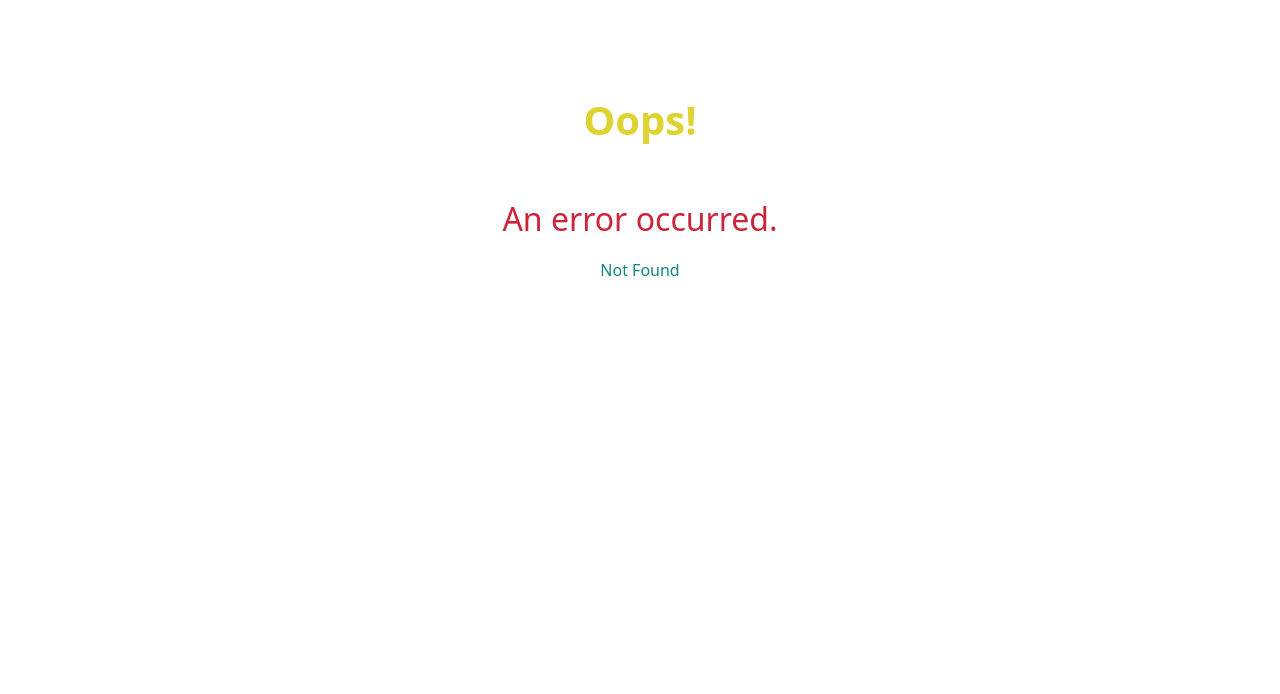
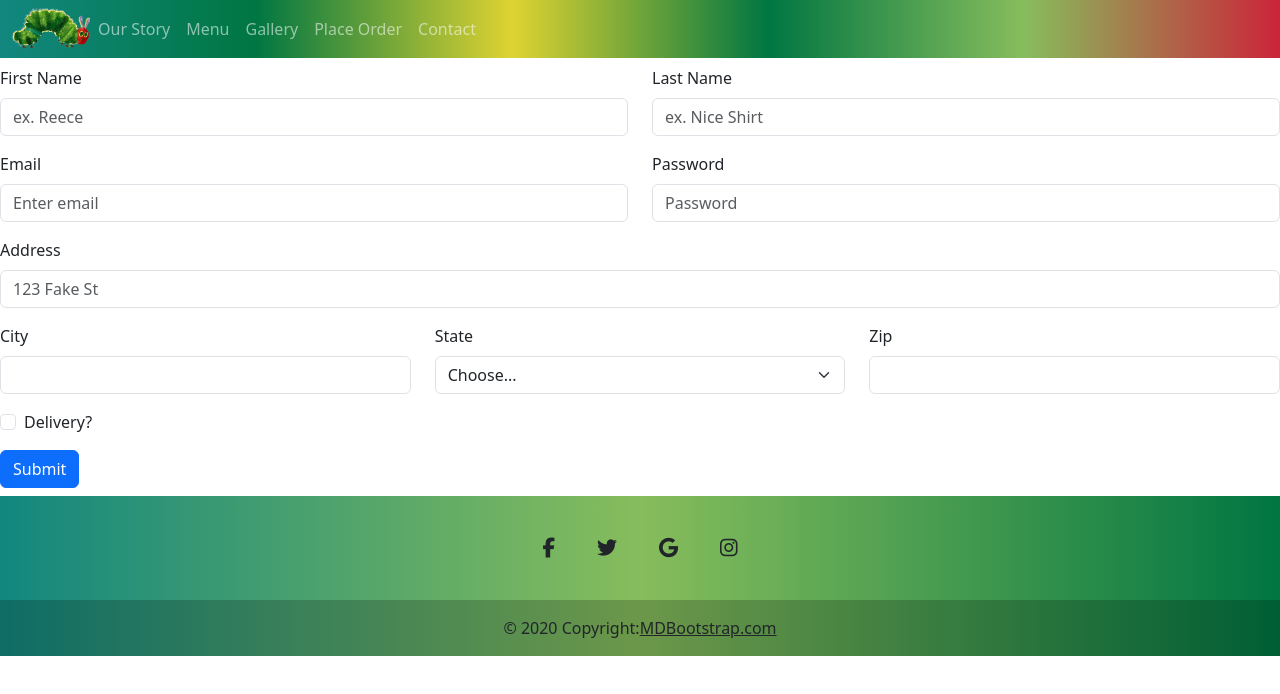
Before and after one commit to CJMiller17/random-restaurant, a React (Vite) app: page /order in a window 1280 px wide. Before the commit this address had no page. Shown: the top 694 px of the page. Built offline with nearby package versions, Linux system fonts and the light colour scheme.

Commit message:
Added Features

```diff
--- a/package.json
+++ b/package.json
@@ -9,7 +9,7 @@
     "preview-build": "vite preview --outDir docs"
   },
   "dependencies": {
-    "axios": "^1.6.8",
+    "axios": "^1.7.2",
     "bootstrap": "^5.3.3",
     "mdb-react-ui-kit": "^8.0.0",
     "react": "^18.2.0",
--- a/src/Menu.jsx
+++ b/src/Menu.jsx
@@ -8,27 +8,26 @@ function Menu() {
 
   useEffect(() => {
     axios
-      .get(
-        "https://raw.githubusercontent.com/bootcamp-students/random-restaurant-json/main/foodList.json"
-      )
+      .get("http://127.0.0.1:8000/foodItem")
       .then(function (foodie) {
         console.log(foodie);
         setFoodie(foodie.data);
       })
       .catch(function (spoiledFood) {
         console.log("Foodie error: ", spoiledFood);
-      })
+      });
   }, []);
   useEffect(() => {
     console.log("Use Effect: ", searchResults)
   }, [searchResults])
 
   //This filters the API call object by category
-  const starters = foodie.filter((item) => item.category === "Appetizer")
+  const starters = foodie.filter((item) => item.category === "Starters")
   const breakfast = foodie.filter((item) => item.category === "Breakfast");
   const lunch = foodie.filter((item) => item.category === "Lunch");
   const dinner = foodie.filter((item) => item.category === "Dinner");
-  const drink = foodie.filter((item) => item.category === "Drink");
+  const drink = foodie.filter((item) => item.category === "Drinks");
+    const dessert = foodie.filter((item) => item.category === "Desserts");
 
   //This will use a ternary function to display the original Menu or the altered Menu
   return (
@@ -43,8 +42,8 @@ function Menu() {
               <h3 className="text-center">Starters</h3>
               {searchResults.map((item) => (
                 <div key={item.id}>
-                  <p className="title">{item.title}</p>
-                  <p className="description">{item.description}</p>
+                  <p className="title">{item.name}</p>
+                  <p className="description">{item.desc}</p>
                   <p className="price">{item.price}</p>
                 </div>
               ))}
@@ -58,8 +57,8 @@ function Menu() {
                 <h3 className="text-center">Starters</h3>
                 {starters.map((item) => (
                   <div key={item.id}>
-                    <p className="title">{item.title}</p>
-                    <p className="description">{item.description}</p>
+                    <p className="title">{item.name}</p>
+                    <p className="description">{item.desc}</p>
                     <p className="price">{item.price}</p>
                   </div>
                 ))}
@@ -69,8 +68,8 @@ function Menu() {
                 <h3 className="text-center">Breakfast</h3>
                 {breakfast.map((item) => (
                   <div key={item.id}>
-                    <p className="title">{item.title}</p>
-                    <p className="description">{item.description}</p>
+                    <p className="title">{item.name}</p>
+                    <p className="description">{item.desc}</p>
                     <p className="price">{item.price}</p>
                   </div>
                 ))}
@@ -82,8 +81,8 @@ function Menu() {
                 <h2>Lunch</h2>
                 {lunch.map((item) => (
                   <div key={item.id}>
-                    <p className="title">{item.title}</p>
-                    <p className="description">{item.description}</p>
+                    <p className="title">{item.name}</p>
+                    <p className="description">{item.desc}</p>
                     <p className="price">{item.price}</p>
                   </div>
                 ))}
@@ -95,8 +94,8 @@ function Menu() {
                 <h3 className="text-center">Dinner</h3>
                 {dinner.map((item) => (
                   <div key={item.id}>
-                    <p className="title">{item.title}</p>
-                    <p className="description">{item.description}</p>
+                    <p className="title">{item.name}</p>
+                    <p className="description">{item.desc}</p>
                     <p className="price">{item.price}</p>
                   </div>
                 ))}
@@ -106,8 +105,8 @@ function Menu() {
                 <h3 className="text-center">Drink</h3>
                 {drink.map((item) => (
                   <div key={item.id}>
-                    <p className="title">{item.title}</p>
-                    <p className="description">{item.description}</p>
+                    <p className="title">{item.name}</p>
+                    <p className="description">{item.desc}</p>
                     <p className="price">{item.price}</p>
                   </div>
                 ))}
--- a/src/Navigation.jsx
+++ b/src/Navigation.jsx
@@ -29,6 +29,9 @@ function Navigation() {
             <Link className="nav-link align-content-center" to="/gallery">
               Gallery
             </Link>
+            <Link className="nav-link align-content-center" to="/order">
+              Place Order
+            </Link>
             <Link className="nav-link align-content-center" to="/contact">
               Contact
             </Link>
--- /dev/null
+++ b/src/Order.jsx
@@ -0,0 +1,120 @@
+import Button from 'react-bootstrap/Button';
+import Col from 'react-bootstrap/Col';
+import Form from 'react-bootstrap/Form';
+import Row from 'react-bootstrap/Row';
+
+
+function Order() {
+  return (
+    <Form>
+      <Row className="mb-3">
+        <Form.Group as={Col} controlId="formGridEmail">
+          <Form.Label>First Name</Form.Label>
+          <Form.Control type="email" placeholder="ex. Reece" />
+        </Form.Group>
+
+        <Form.Group as={Col} controlId="formGridPassword">
+          <Form.Label>Last Name</Form.Label>
+          <Form.Control type="password" placeholder="ex. Nice Shirt" />
+        </Form.Group>
+      </Row>
+
+      <Row className="mb-3">
+        <Form.Group as={Col} controlId="formGridEmail">
+          <Form.Label>Email</Form.Label>
+          <Form.Control type="email" placeholder="Enter email" />
+        </Form.Group>
+
+        <Form.Group as={Col} controlId="formGridPassword">
+          <Form.Label>Password</Form.Label>
+          <Form.Control type="password" placeholder="Password" />
+        </Form.Group>
+      </Row>
+
+      <Form.Group className="mb-3" controlId="formGridAddress1">
+        <Form.Label>Address</Form.Label>
+        <Form.Control placeholder="123 Fake St" />
+      </Form.Group>
+
+      <Row className="mb-3">
+        <Form.Group as={Col} controlId="formGridCity">
+          <Form.Label>City</Form.Label>
+          <Form.Control />
+        </Form.Group>
+
+        <Form.Group as={Col} controlId="formGridState">
+          <Form.Label>State</Form.Label>
+          <Form.Select defaultValue="Choose...">
+            <option>Choose...</option>
+            <option value="">AL</option>
+            <option value="">AK</option>
+            <option value="">AZ</option>
+            <option value="">AR</option>
+            <option value="">AS</option>
+            <option value="">CA</option>
+            <option value="">CO</option>
+            <option value="">CT</option>
+            <option value="">DE</option>
+            <option value="">FL</option>
+            <option value="">GA</option>
+            <option value="">HI</option>
+            <option value="">ID</option>
+            <option value="">IL</option>
+            <option value="">IN</option>
+            <option value="">IA</option>
+            <option value="">KS</option>
+            <option value="">KY</option>
+            <option value="">LA</option>
+            <option value="">ME</option>
+            <option value="">MD</option>
+            <option value="">MA</option>
+            <option value="">MI</option>
+            <option value="">MN</option>
+            <option value="">MS</option>
+            <option value="">MO</option>
+            <option value="">MT</option>
+            <option value="">NE</option>
+            <option value="">NV</option>
+            <option value="">NH</option>
+            <option value="">NJ</option>
+            <option value="">NM</option>
+            <option value="">NY</option>
+            <option value="">NC</option>
+            <option value="">ND</option>
+            <option value="">OH</option>
+            <option value="">OK</option>
+            <option value="">OR</option>
+            <option value="">PA</option>
+            <option value="">RI</option>
+            <option value="">SC</option>
+            <option value="">SD</option>
+            <option value="">TN</option>
+            <option value="">TX</option>
+            <option value="">UT</option>
+            <option value="">VT</option>
+            <option value="">VA</option>
+            <option value="">WA</option>
+            <option value="">WV</option>
+            <option value="">WI</option>
+            <option value="">WY</option>
+          </Form.Select>
+        </Form.Group>
+
+        <Form.Group as={Col} controlId="formGridZip">
+          <Form.Label>Zip</Form.Label>
+          <Form.Control />
+        </Form.Group>
+      </Row>
+
+      <Form.Group className="mb-3" id="formGridCheckbox">
+        <Form.Check type="checkbox" label="Delivery?" />
+      </Form.Group>
+
+      <Button variant="primary" type="submit">
+        Submit
+      </Button>
+    </Form>
+  );
+}
+
+export default Order;
--- a/src/main.jsx
+++ b/src/main.jsx
@@ -18,6 +18,7 @@ import Navigation from "./Navigation"
 import Menu from "./Menu"
 import Gallery from "./Gallery"
 import Contact from "./Contact"
+import Order from "./Order"
 
 const site = import.meta.env.BASE_URL
 
@@ -58,6 +59,10 @@ const router = createBrowserRouter(
           element: <Gallery />,
         },
         {
+          path: "/order",
+          element: <Order />,
+        },
+        {
           path: "/contact",
           element: <Contact />,
         },
```
Also changed, not shown: 1 other file (tests, documents, lock files or other folders).
